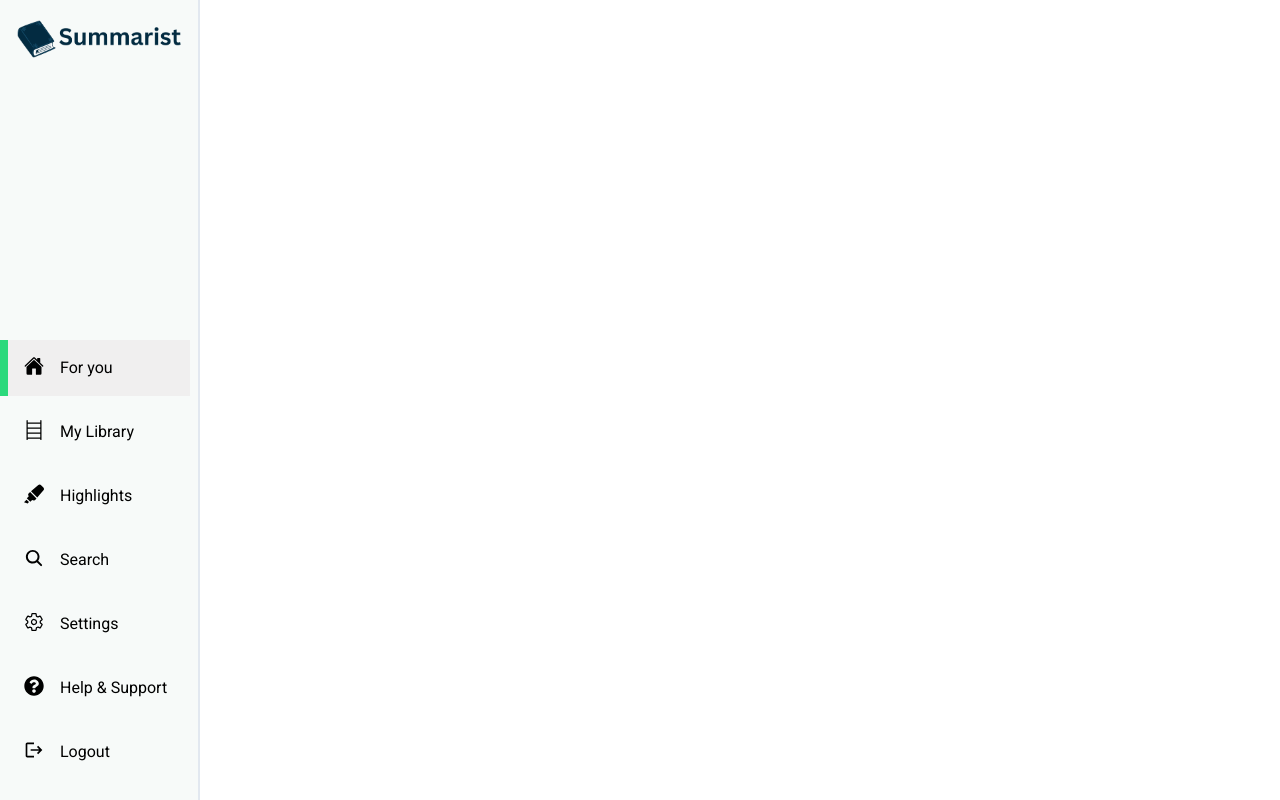
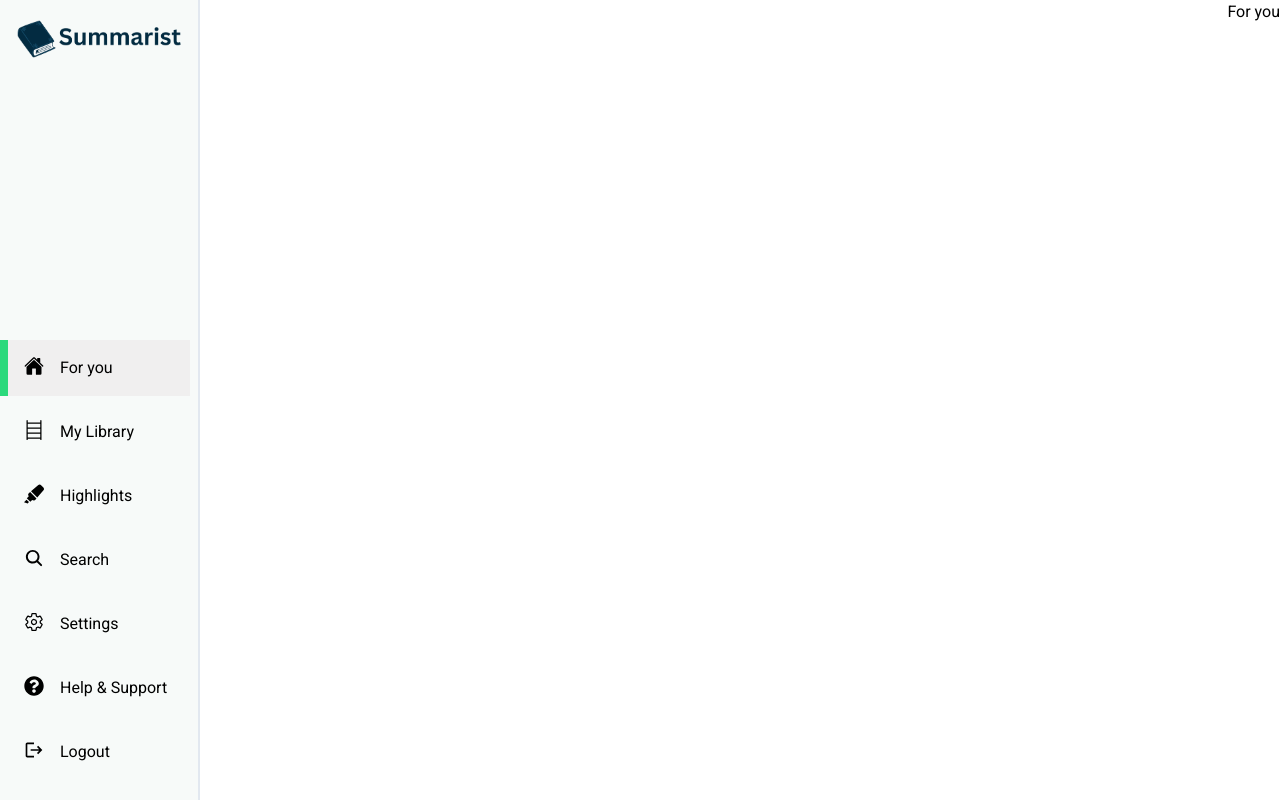
Before and after one commit to jeddelich/fes-internship-summarist, a Next.js app: page /for-you in a window 1280 px wide. Built offline with nearby package versions, Linux system fonts and the light colour scheme; no server answers; sample sign-in values are in the browser's storage.

Commit message:
add library and settings pages and routing

```diff
--- a/app/for-you/page.module.css
+++ b/app/(app)/for-you/page.module.css
@@ -1,3 +1,3 @@
-.forYou{;
+.forYou{
     width: 100%;
 }
--- a/app/for-you/page.tsx
+++ b/app/(app)/for-you/page.tsx
@@ -20,8 +20,6 @@ export default function dashboard() {
   if (loading) return <div>Loading...</div>;
 
   return (
-    <section className={styles.forYou}>
-    <Sidebar />
-    </section>
+    <div className="absolute top-0 right-0">For you</div>
   )
 }
--- /dev/null
+++ b/app/(app)/layout.tsx
@@ -0,0 +1,11 @@
+import Sidebar from "@/components/layout/Sidebar";
+import { ReactNode } from "react";
+
+export default function AppLayout({children}: {children: ReactNode}) {
+    return (
+        <div className="flex h-screen">
+            <Sidebar />
+            <main className="flex-1">{children}</main>
+        </div>
+    )
+}
--- /dev/null
+++ b/app/(app)/library/page.tsx
@@ -0,0 +1,9 @@
+import Sidebar from "@/components/layout/Sidebar";
+
+function Library() {
+  return (
+      <div className="absolute top-0 right-0">Library</div>
+  );
+}
+
+export default Library;
--- /dev/null
+++ b/app/(app)/settings/page.tsx
@@ -0,0 +1,9 @@
+import Sidebar from "@/components/layout/Sidebar";
+
+function Settings() {
+  return (
+      <div className="absolute top-0 right-0">Settings</div>
+  );
+}
+
+export default Settings;
--- a/components/UI/SidebarBtn.jsx
+++ b/components/UI/SidebarBtn.jsx
@@ -1,3 +1,4 @@
+import { useRouter } from "next/navigation";
 import styles from "./SidebarBtn.module.css";
 
 function SidebarBtn({
@@ -9,9 +10,15 @@ function SidebarBtn({
   select,
   active,
 }) {
+
+  const router = useRouter();
+
   function action() {
     if (LogOut) {
       LogOut();
+    } else if (redirect) {
+      select(text);
+      router.push(redirect);
     } else {
       select(text);
     }
--- a/components/layout/Sidebar.jsx
+++ b/components/layout/Sidebar.jsx
@@ -1,3 +1,5 @@
+"use client"
+
 import SidebarBtn from "../ui/SidebarBtn";
 import { LogOut } from "@/services/firebaseAuth";
 import styles from "./Sidebar.module.css";
```
